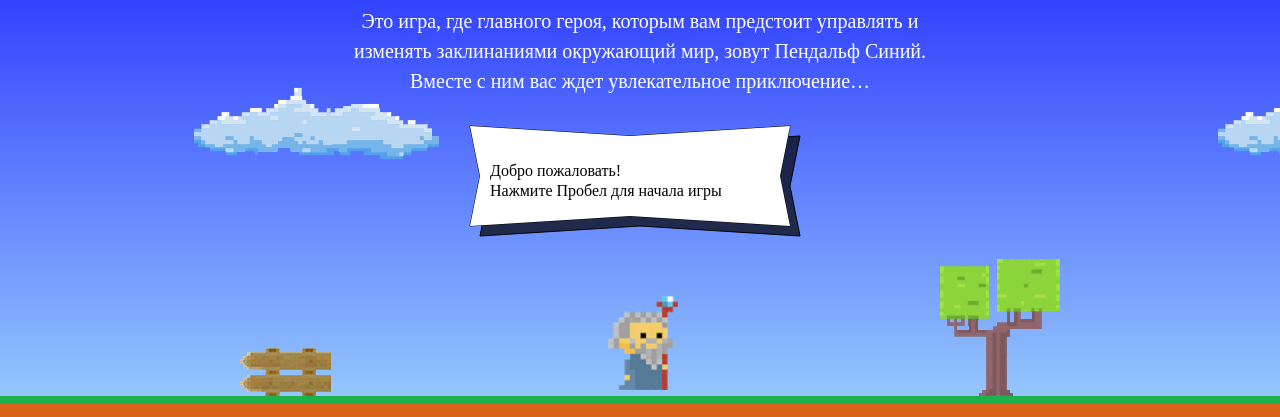
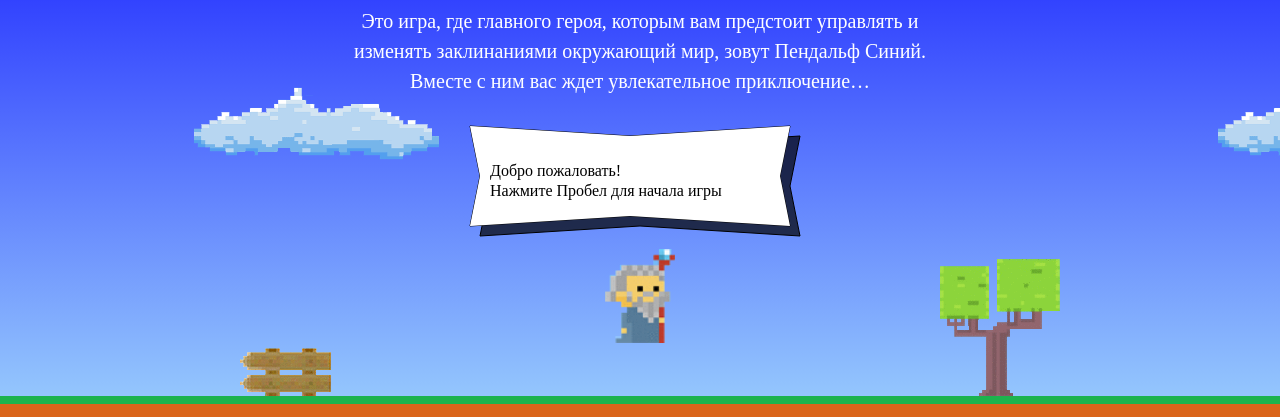
Before and after one commit to SldTir/874017-code-and-magick-19, a website: page index.html in a window 1280 px wide. Shown: the part 203-620 px from the top of the page. Drawn offline with Linux system fonts and the light colour scheme; a web font is replaced by a local one.

Commit message:
Сделал правки по оси X и Y

```diff
--- a/index.html
+++ b/index.html
@@ -193,12 +193,12 @@
     return wizardHeight;
   };
   var getWizardX = function (width) {
-    width = width / 2.2;
-    return width;
+    var WizardX = width / 2 - wizardWidth / 2;
+    return WizardX;
   };
   var getWizardY = function (height) {
-    height = height  / 3 * 2;
-    return height;
+    var WizardY = height  / 3 * 2 - getWizardHeight() / 2;
+    return WizardY;
   };
 </script>
 
```
